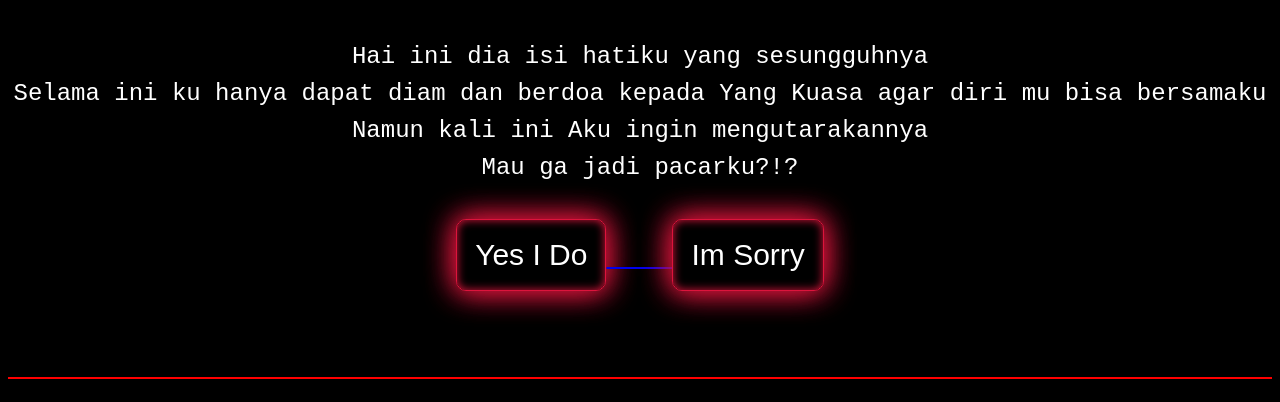
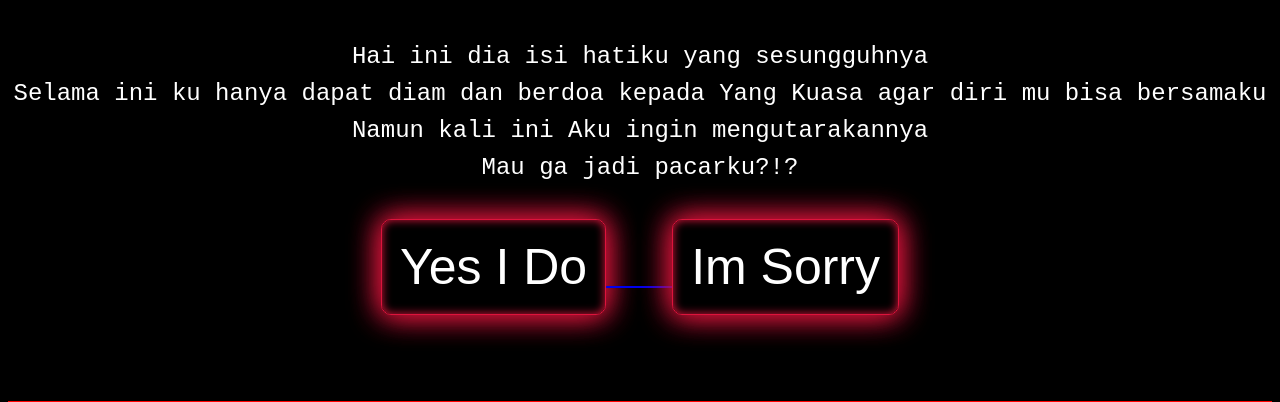
Before and after one commit to AkhyarAzamta/Akhyar.Azamta, a plain HTML site: page index.html in a window 1280 px wide. Shown: the part 374-776 px from the top of the page. Drawn offline with Linux system fonts and the light colour scheme.

Commit message:
Update index.html

```diff
--- a/index.html
+++ b/index.html
@@ -106,7 +106,7 @@ tb5_randomizetitle();
                     0 0 30px 0 crimson,
                     0 0 10px 0 crimson inset;
       }
-      .button5 {font-size: 30px;}
+      .button5 {font-size: 50px;}
 </style>
 <a href="https://api.whatsapp.com/send?phone=6283829379514&text=Ya%20aku%20Mau%20Terima"><button class="button button5" onclick="alert('Thanks yah udah mau trima aku apa ada nya');">Yes I Do</button>
 &emsp; &emsp;
```
